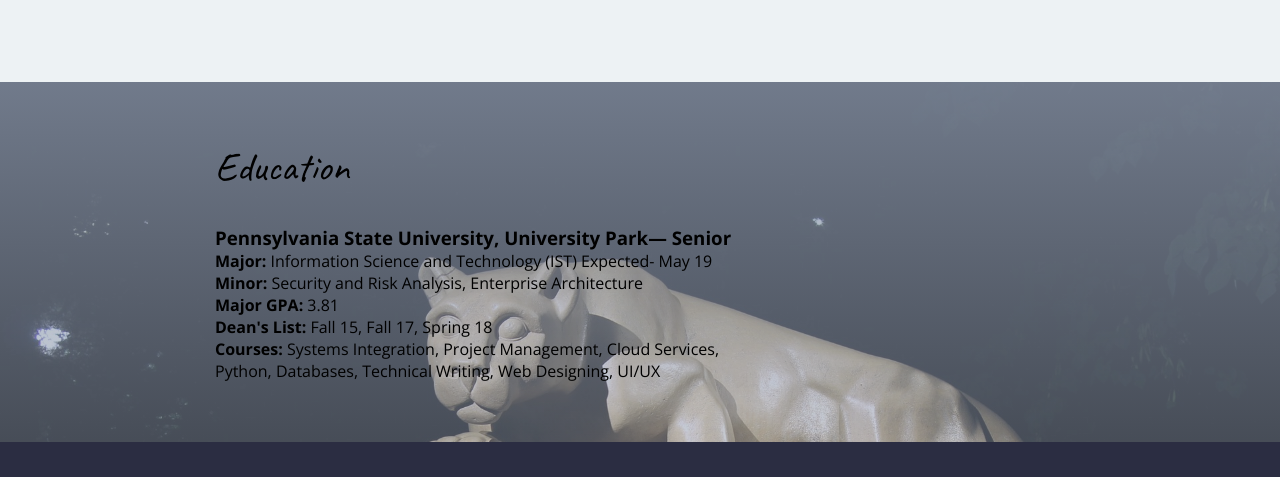
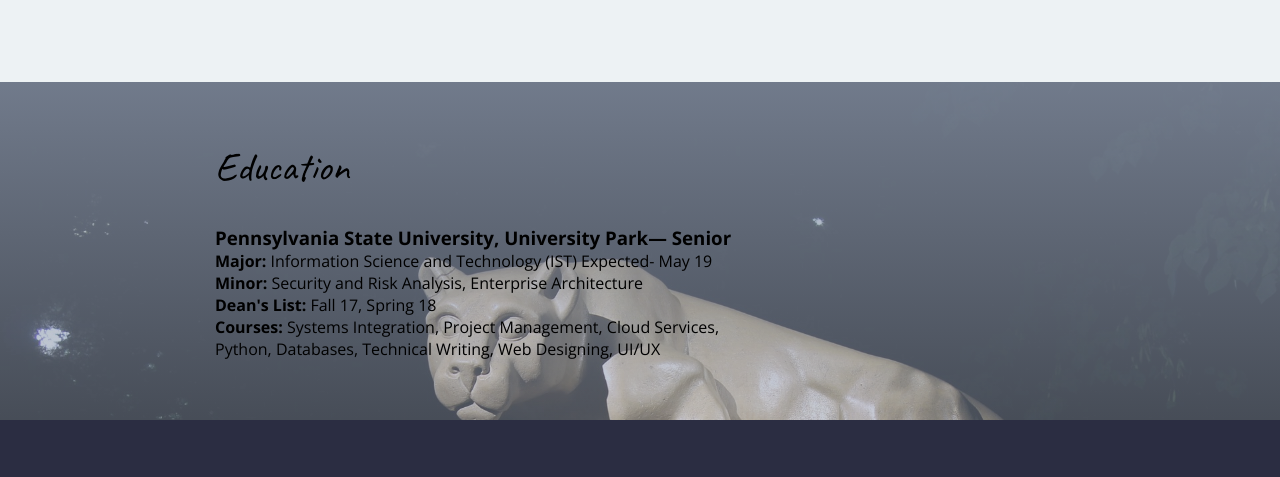
Before and after one commit to nitya-govind/nitya-govind.github.io, a plain HTML site: page resume.html in a window 1280 px wide. Shown: the part 1123-1600 px from the top of the page. Drawn offline with nearby package versions, Linux system fonts and the light colour scheme.

Commit message:
Minor changes

```diff
--- a/resume.html
+++ b/resume.html
@@ -41,7 +41,7 @@ $(document).ready(function(){
 <body>
     <!-- // Intro -->
     <header id= "about">
-        <a href="Nitya_Resume.pdf" class="btn download" download> Download PDF</a>
+        <a href="ResumeCc.pdf" class="btn download" download> Download PDF</a>
         <nav>
             <a href="#about">About</a>
             <a href="#work">Work Experience</a>
@@ -136,8 +136,7 @@ $(document).ready(function(){
             <h3>Pennsylvania State University, University Park— Senior </h3>
             <p><b>Major: </b>Information Science and Technology (IST) Expected- May 19
             <p><b>Minor: </b>Security and Risk Analysis, Enterprise Architecture</p>
-            <p><b>Major GPA: </b>3.81     </p>
-            <p><b>Dean's List: </b>Fall 15, Fall 17, Spring 18</p>
+            <p><b>Dean's List: </b>Fall 17, Spring 18</p>
             <p><b>Courses: </b>Systems Integration, Project Management, Cloud Services,</p>
             <p>Python, Databases, Technical Writing, Web Designing, UI/UX</p>
 
```
Also changed, not shown: 1 other file.
